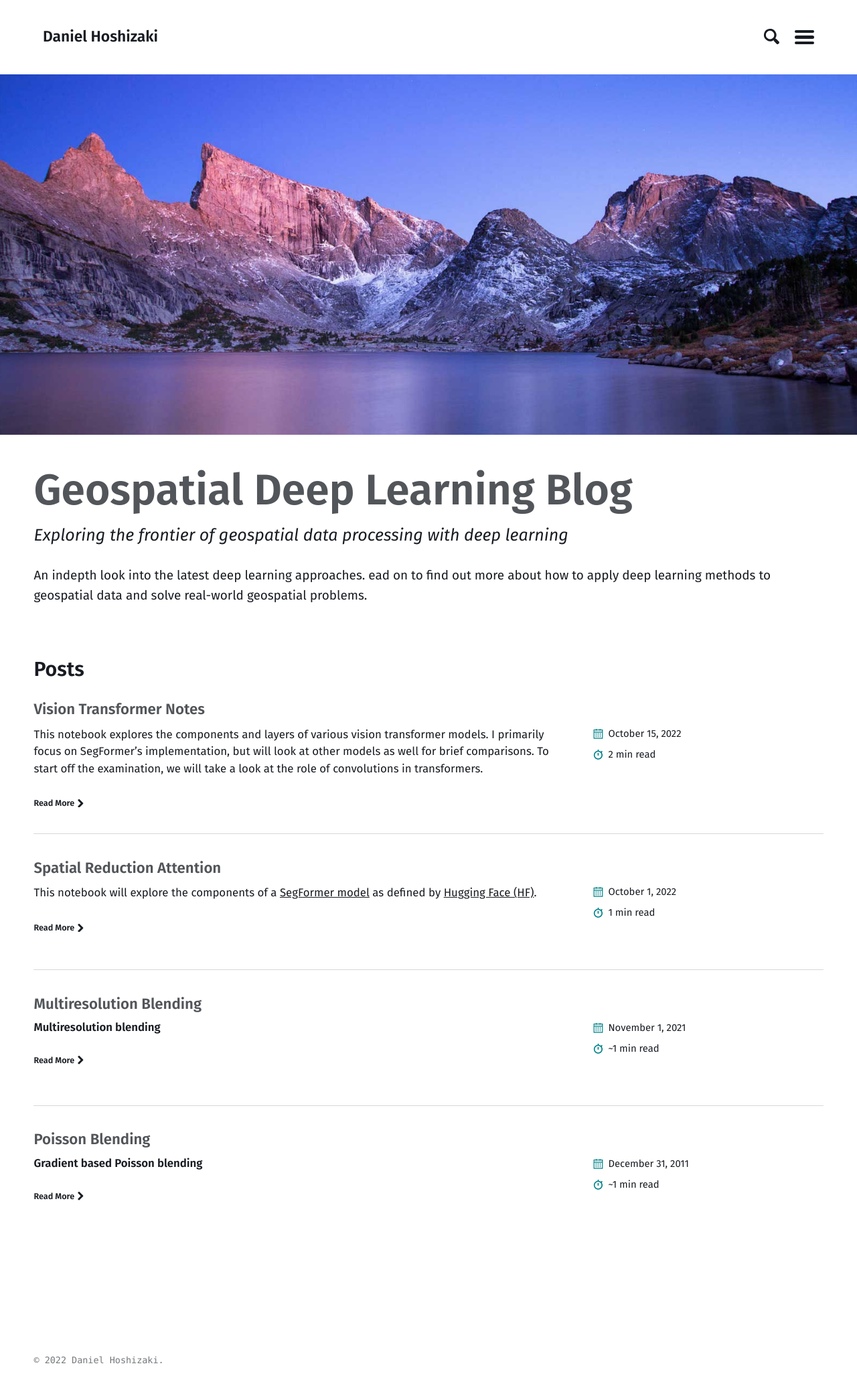
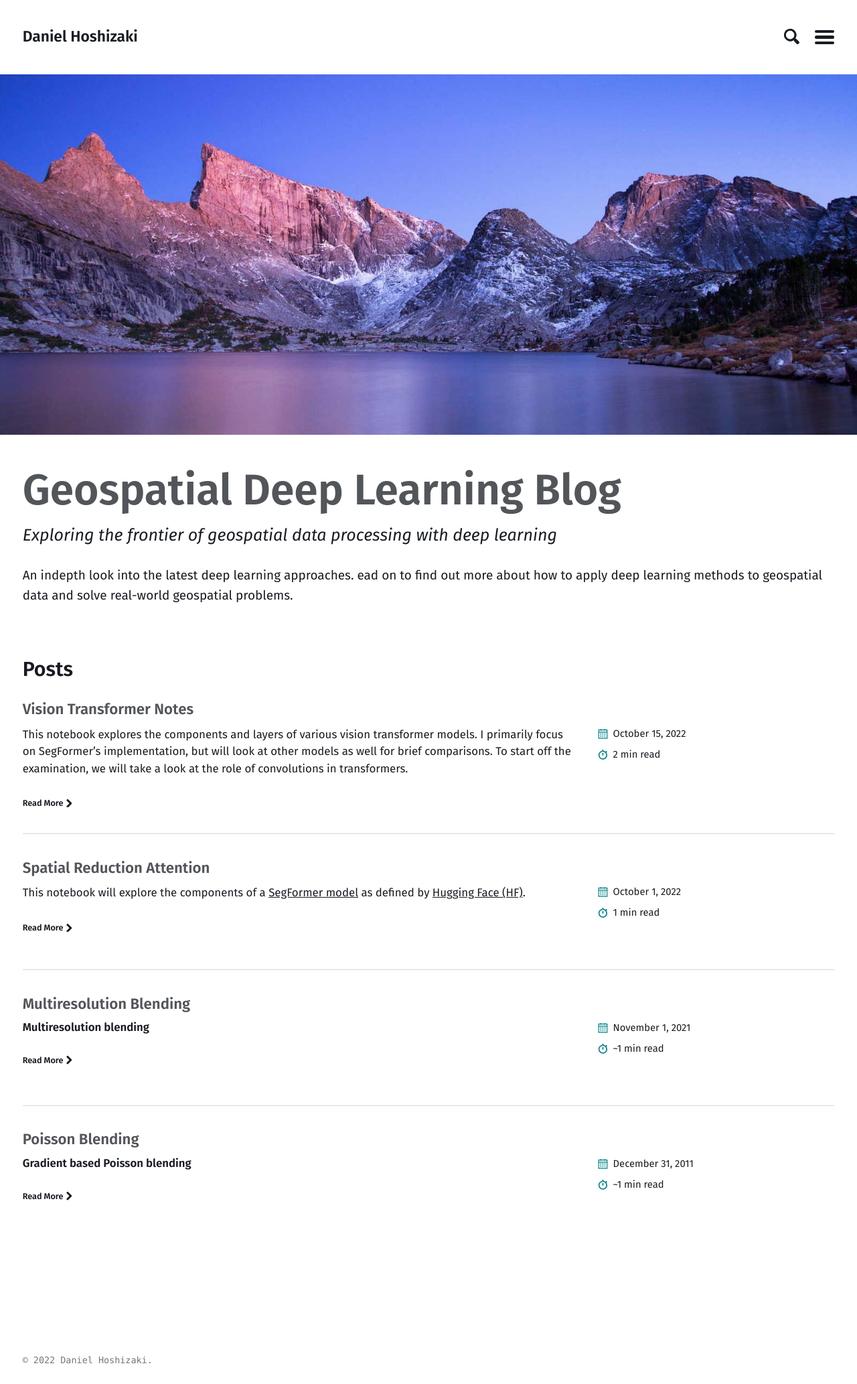
Before and after one commit to mmistakes/jekyll-theme-basically-basic, a Jekyll site: the page built from index.md, in a window 1280 px wide. Shown: the whole page at 67% size. Built offline with Jekyll 4.4.1, drawn with Linux system fonts in a browser that asks for light colours.

Commit message:
change width attempt

```diff
--- a/_sass/basically-basic/_variables.scss
+++ b/_sass/basically-basic/_variables.scss
@@ -5,7 +5,7 @@
 /* Breakpoint widths */
 $small: 320px !default;
 $medium: 768px !default;
-$large: 1024px !default;
+$large: 2024px !default;
 $xlarge: 1680px !default;
 
 /* Fluid type */
```
